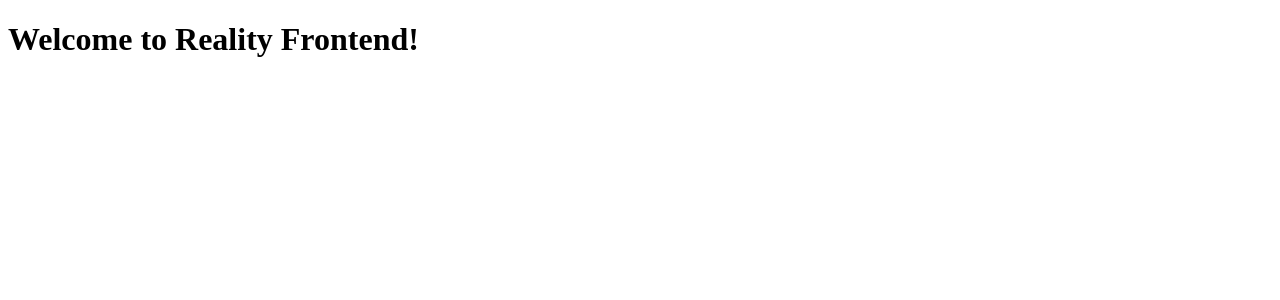
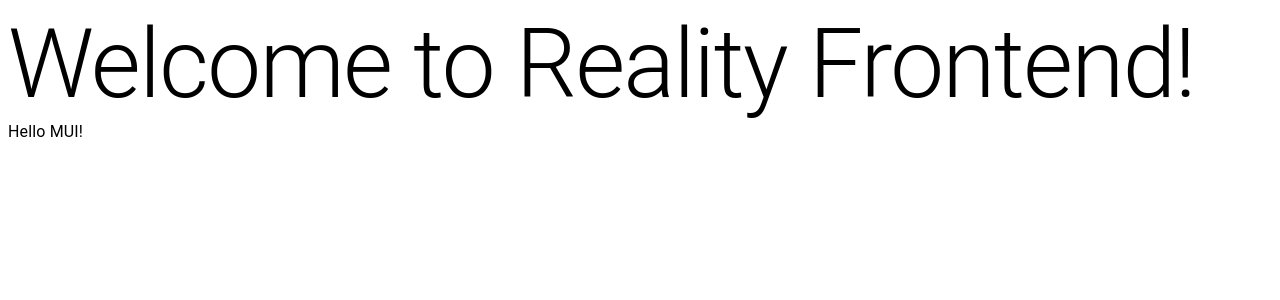
Before and after one commit to rahul-ambarakonda/Reality_Frontend, a React app: page / in a window 1280 px wide. Shown: the top 300 px of the page. Built offline with nearby package versions, Linux system fonts and the light colour scheme; the HTML template or start-up script is replaced by a standard one.

Commit message:
feat: integrate Material UI in src/App.tsx with Typography component

```diff
--- a/src/App.tsx
+++ b/src/App.tsx
@@ -1,9 +1,15 @@
 import React from 'react';
+import { Typography } from '@mui/material';
 
 function App() {
   return (
     <div>
-      <h1>Welcome to Reality Frontend!</h1>
+      <Typography variant="h1" component="h1">
+        Welcome to Reality Frontend!
+      </Typography>
+      <Typography variant="body1">
+        Hello MUI!
+      </Typography>
     </div>
   );
 }
```
